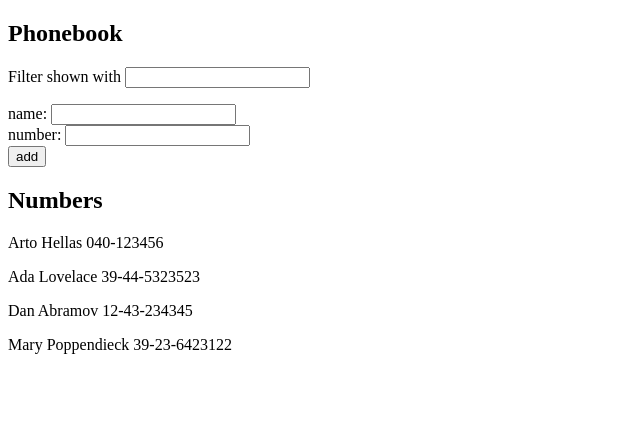
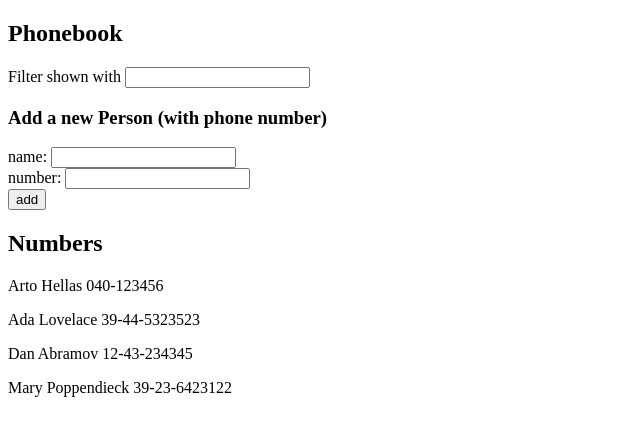
Before and after one commit to Hebelag/fullstackopen, a React (Vite) app in the folder part2/phonebook/: page / in a window 1280 px wide. Shown: the top 436 px of the page, without its empty margins (0-640 px from the left). Built offline with nearby package versions, Linux system fonts and the light colour scheme.

Commit message:
Exercise 2.10

```diff
--- a/part2/phonebook/src/App.jsx
+++ b/part2/phonebook/src/App.jsx
@@ -1,4 +1,47 @@
 import { useState } from "react";
+
+const Filter = ({ onHandleNameFilter, nameFilter }) => {
+  return (
+    <p>
+      Filter shown with{" "}
+      <input onChange={onHandleNameFilter} value={nameFilter} />
+    </p>
+  );
+};
+
+const PersonForm = ({
+  onSubmit,
+  onNameInputChange,
+  nameValue,
+  onNumberInputChange,
+  numberValue,
+}) => {
+  return (
+    <form onSubmit={onSubmit}>
+      <div>
+        name: <input onChange={onNameInputChange} value={nameValue} />
+      </div>
+      <div>
+        number: <input onChange={onNumberInputChange} value={numberValue} />
+      </div>
+      <div>
+        <button type="submit">add</button>
+      </div>
+    </form>
+  );
+};
+
+const Persons = ({ persons, nameFilter }) => {
+  return persons
+    .filter((p) => p.name.toLowerCase().includes(nameFilter.toLowerCase()))
+    .map((p) => {
+      return (
+        <p key={p.name}>
+          {p.name} {p.number}
+        </p>
+      );
+    });
+};
 
 const App = () => {
   const [persons, setPersons] = useState([
@@ -39,31 +82,21 @@ const App = () => {
   return (
     <div>
       <h2>Phonebook</h2>
-      <p>
-        Filter shown with{" "}
-        <input onChange={handleInputNameFilter} value={nameFilter} />
-      </p>
-      <form onSubmit={handleAddPerson}>
-        <div>
-          name: <input onChange={handleInputName} value={newName} />
-        </div>
-        <div>
-          number: <input onChange={handleInputNumber} value={newNumber} />
-        </div>
-        <div>
-          <button type="submit">add</button>
-        </div>
-      </form>
+      <Filter
+        onHandleNameFilter={handleInputNameFilter}
+        nameFilter={nameFilter}
+      />
+      <h3>Add a new Person (with phone number)</h3>
+      <PersonForm
+        onSubmit={handleAddPerson}
+        onNameInputChange={handleInputName}
+        nameValue={newName}
+        onNumberInputChange={handleInputNumber}
+        numberValue={newNumber}
+      />
+
       <h2>Numbers</h2>
-      {persons
-        .filter((p) => p.name.toLowerCase().includes(nameFilter.toLowerCase()))
-        .map((p) => {
-          return (
-            <p key={p.name}>
-              {p.name} {p.number}
-            </p>
-          );
-        })}
+      <Persons persons={persons} nameFilter={nameFilter} />
     </div>
   );
 };
```
